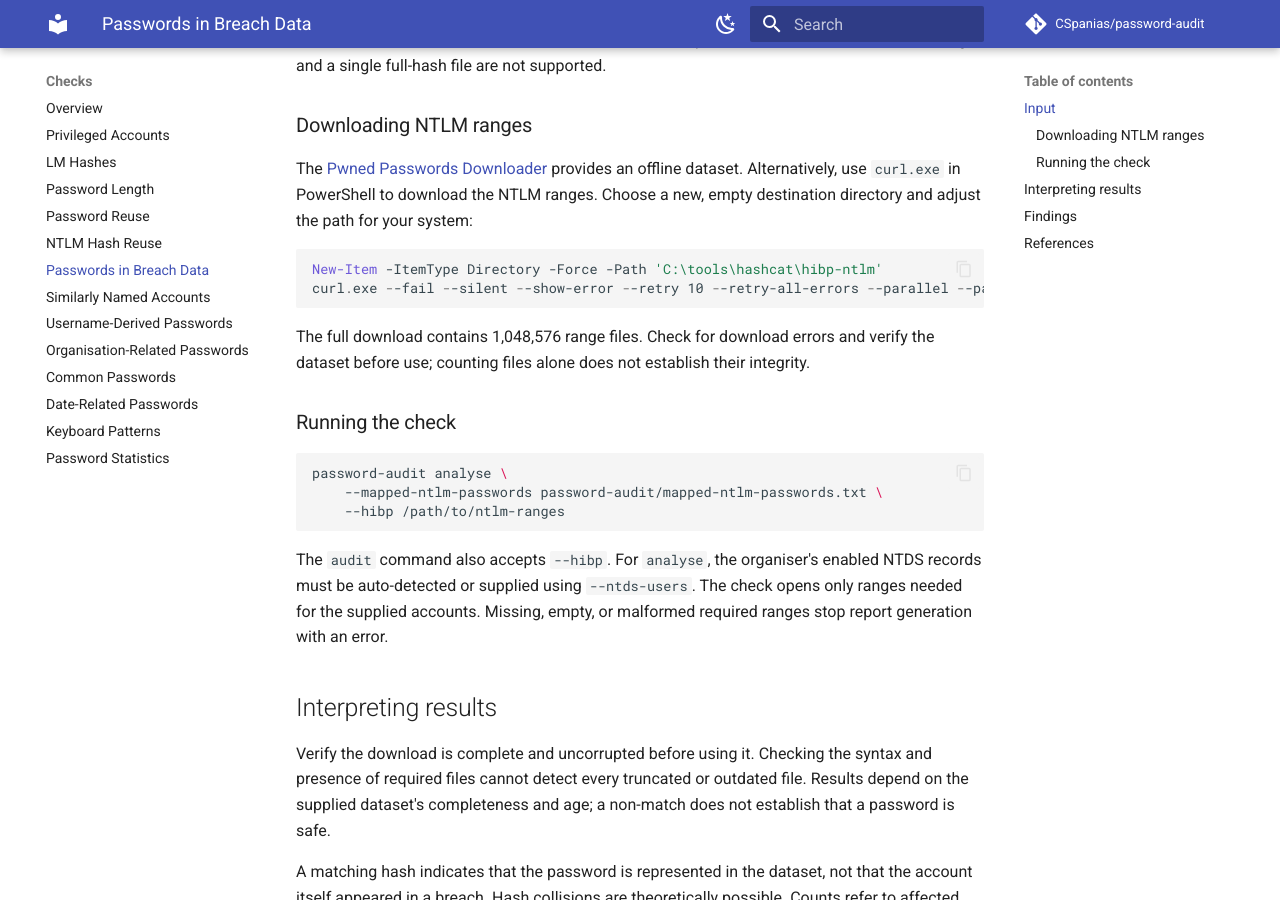
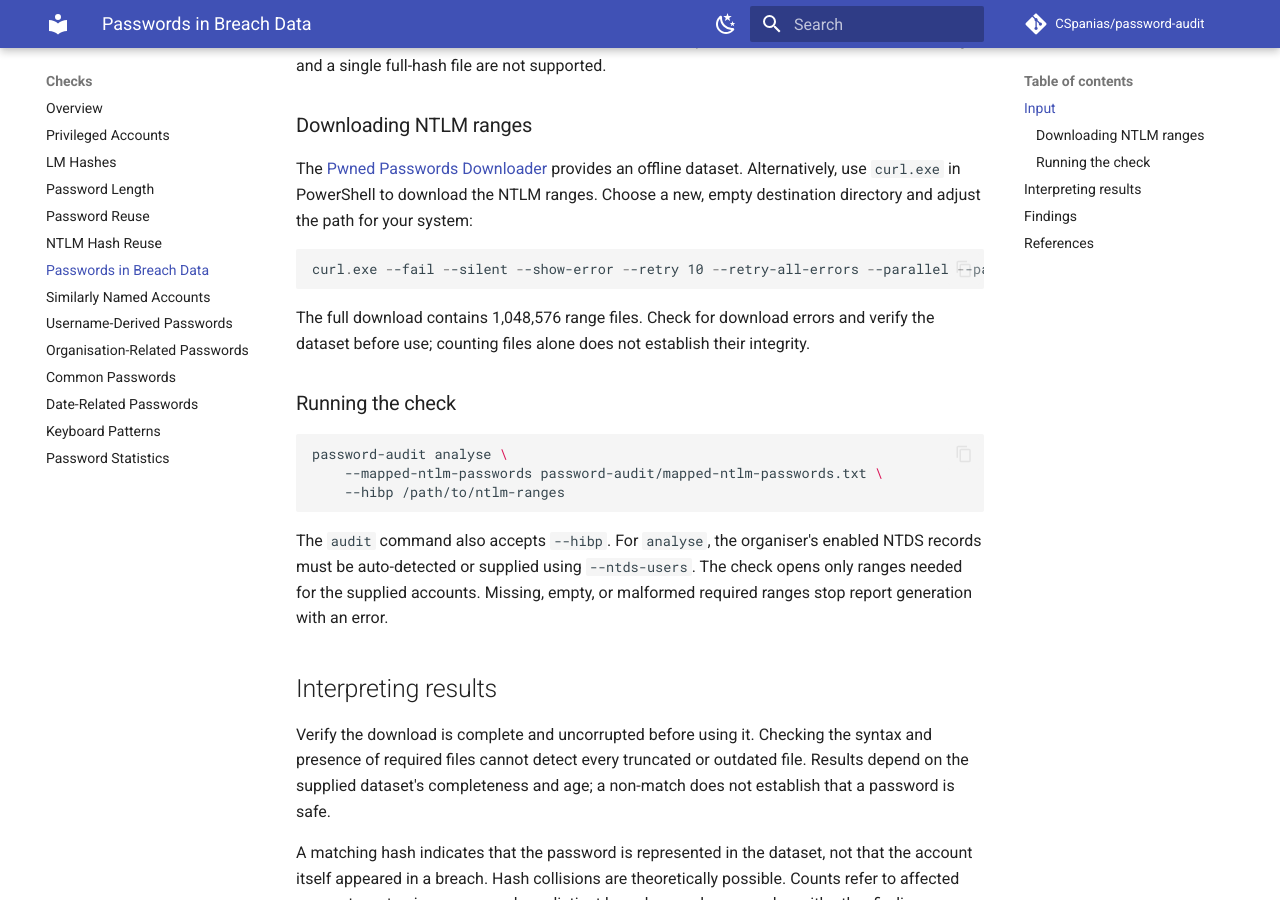
Before and after one commit to CSpanias/password-audit, an MkDocs documentation site: the page built from docs/checks/breached-passwords.md, in a window 1280 px wide and 900 px high, scrolled down 445 px. Built offline with MkDocs 1.6.1 and Material for MkDocs 9.7.7, drawn with Linux system fonts in a browser that asks for light colours; comment, search, counter and statistics services are not loaded.

Commit message:
Refined HIBP download instructions.
Co-authored-by: Copilot <223556219+Copilot@users.noreply.github.com>

````diff
--- a/docs/checks/breached-passwords.md
+++ b/docs/checks/breached-passwords.md
@@ -21,7 +21,6 @@ download the NTLM ranges. Choose a new, empty destination directory and
 adjust the path for your system:
 
 ```powershell
-New-Item -ItemType Directory -Force -Path 'C:\tools\hashcat\hibp-ntlm'
 curl.exe --fail --silent --show-error --retry 10 --retry-all-errors --parallel --parallel-max 20 --output 'C:\tools\hashcat\hibp-ntlm\#1#2#3#4#5' 'https://api.pwnedpasswords.com/range/{0,1,2,3,4,5,6,7,8,9,A,B,C,D,E,F}{0,1,2,3,4,5,6,7,8,9,A,B,C,D,E,F}{0,1,2,3,4,5,6,7,8,9,A,B,C,D,E,F}{0,1,2,3,4,5,6,7,8,9,A,B,C,D,E,F}{0,1,2,3,4,5,6,7,8,9,A,B,C,D,E,F}?mode=ntlm'
 ```
 
````
